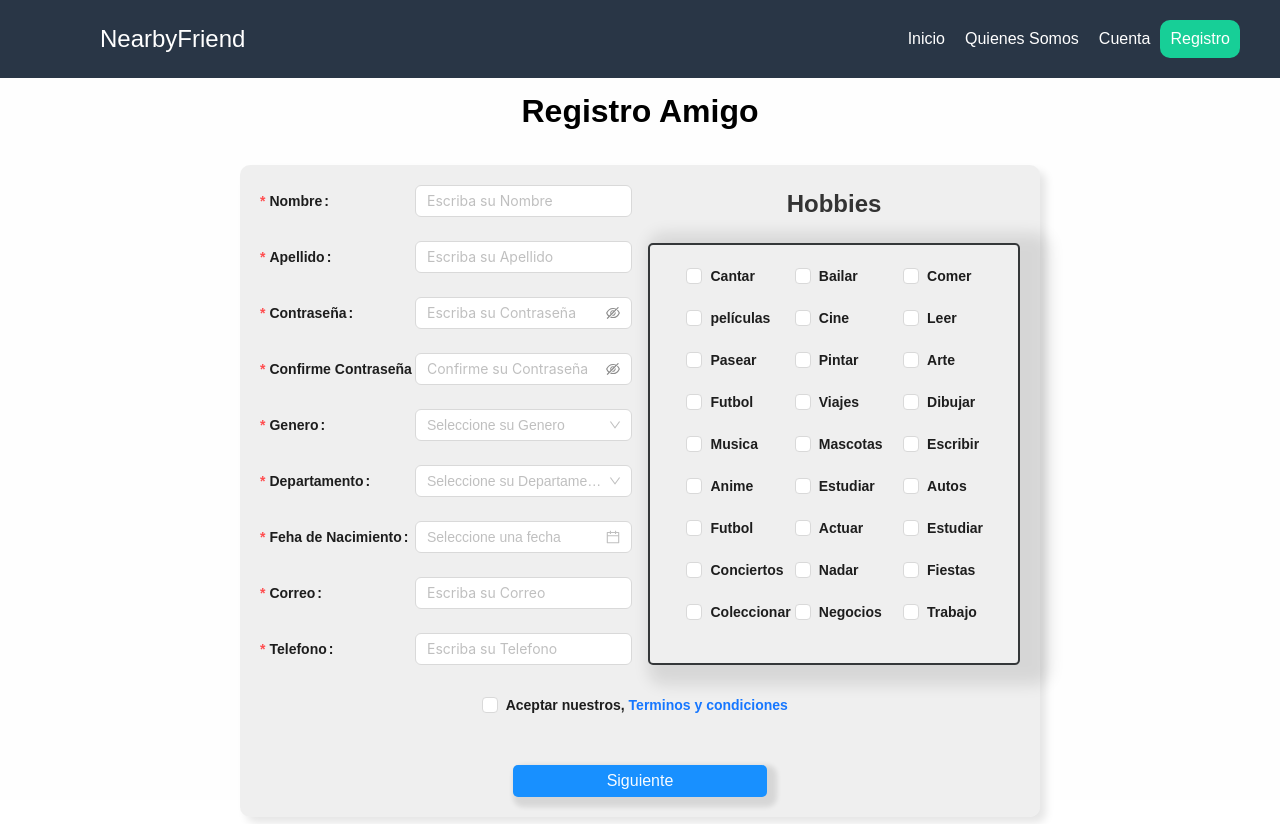
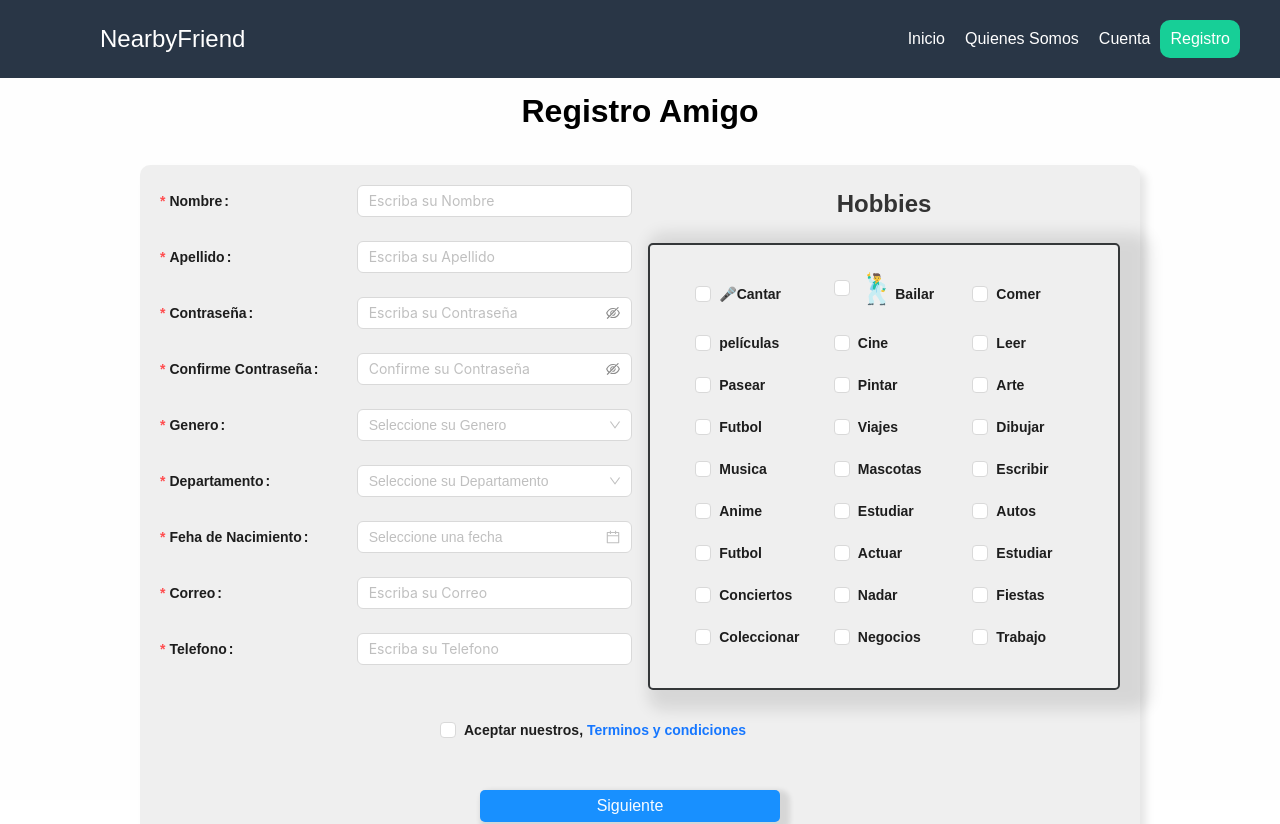
Before and after one commit to rodri012345/nearbyfriend, a React (Vite) app: page /RegistroAmigo in a window 1280 px wide. Shown: the top 824 px of the page. Built offline with nearby package versions, Linux system fonts and the light colour scheme.

Commit message:
se hizo cambios en registro

```diff
--- a/src/components/Enlaces.jsx
+++ b/src/components/Enlaces.jsx
@@ -11,6 +11,7 @@ function Enlaces() {
         <strong >NearbyFriend </strong> permite a los usuarios pagar para que alguien te acompañe al cine, o que haga de guía local cuando estas de viaje en una ciudad o incluso para que vaya contigo a realizar la compra y así te ayude. Según el amigo que se esté buscando, puedes elegir a una persona o a otra. Todo se basa en que los clientes "paguen" por hacer nuevos amigos. Si eres nuevo en la ciudad o incluso es de esos días que te sientes un poco solo, puedes entrar en la web, buscar y "pagar", según lo que pactes, y alquilar un amigo en <strong >NearbyFriend </strong>. Lo ideal es que conoscas nueva gente y hagas amigos . Es fácil, ¿te atreves a probarlo?
 
         </p>
+        <span role="img" aria-label="smiley">👪</span>
     </div>
     <div style={{ display:'flex',justifyContent:'space-around', marginBottom:'50px', marginTop:'20px'}}>
       <img src="https://th.bing.com/th/id/R.2d64f9cef1f8cab04cc3cc06a59b268f?rik=sKs4ZbYt953TUg&riu=http%3a%2f%2fcdn-api.skim.gs%2fimages%2fview%2fid%3a53739cf5d1befda8ea00001d&ehk=Uokc9qbiQeWYqZEOJ5iPCSCAQXhOTjosVfIYxbhwYU4%3d&risl=&pid=ImgRaw&r=0" alt="imagen de amigos"
--- a/src/components/RegistrarAmigo.jsx
+++ b/src/components/RegistrarAmigo.jsx
@@ -1,25 +1,31 @@
-import React from 'react';
+import React from "react";
 import "./Registro.css";
-import { Form, Button, Checkbox, DatePicker, Input, Select, Space, message, Col, Row, Upload, InputNumber } from "antd";
-import { collection, addDoc } from 'firebase/firestore';
-import { db } from '../firebase/firebase-conf';
+import {
+  Form,
+  Button,
+  Checkbox,
+  DatePicker,
+  Input,
+  Select,
+  Space,
+  message,
+  Col,
+  Row,
+  Upload,
+  InputNumber,
+} from "antd";
+import { collection, addDoc } from "firebase/firestore";
+import { db } from "../firebase/firebase-conf";
 
-
-
-
-import { PlusOutlined } from '@ant-design/icons';
+import { PlusOutlined } from "@ant-design/icons";
 
 const { Option } = Select;
 const { TextArea } = Input;
 
-
-
 function RegistrarAmigo() {
-
   const [form] = Form.useForm();
 
   const onFinish = async (values) => {
-
     const dob = values.dob ? values.dob.toDate() : null;
     delete values.dob;
 
@@ -38,25 +44,22 @@ function RegistrarAmigo() {
       departamento: values.departamento,
       telefono: values.telefono,
       agreement: values.agreement,
-            hobbies: values.hobbies || []
+      hobbies: values.hobbies || [],
     };
-        localStorage.setItem('formData', JSON.stringify(values));
+    localStorage.setItem("formData", JSON.stringify(values));
 
-        window.location.href = '/SubirFotosA';
-        console.log({ formData })
+    window.location.href = "/SubirFotosA";
+    console.log({ formData });
   };
 
   function disabledDate(current) {
-
-        const april2006 = new Date('2006-04-19');
+    const april2006 = new Date("2006-04-19");
 
     return current && current > april2006;
   }
 
-
   return (
     <div className="Registro">
-
       <header className="Registro-header">
         <Form
           autoComplete="off"
@@ -79,9 +82,19 @@ function RegistrarAmigo() {
                     message: "Por favor Ingrese su Nombre",
                   },
                   { whitespace: true },
-                                    { min: 3, message: "El nombre debe tener al menos 3 caracteres" },
-                                    { max: 30, message: "El nombre no puede tener más de 30 caracteres" },
-                                    { pattern: /^[a-zA-Z\s]*$/, message: "El nombre solo puede contener letras del alfabeto" },
+                  {
+                    min: 3,
+                    message: "El nombre debe tener al menos 3 caracteres",
+                  },
+                  {
+                    max: 30,
+                    message: "El nombre no puede tener más de 30 caracteres",
+                  },
+                  {
+                    pattern: /^[a-zA-Z\s]*$/,
+                    message:
+                      "El nombre solo puede contener letras del alfabeto",
+                  },
                 ]}
                 hasFeedback
               >
@@ -97,9 +110,19 @@ function RegistrarAmigo() {
                     message: "Por favor Ingrese su Apellido",
                   },
                   { whitespace: true },
-                                    { min: 3, message: "El nombre debe tener al menos 3 caracteres" },
-                                    { max: 30, message: "El nombre no puede tener más de 30 caracteres" },
-                                    { pattern: /^[a-zA-Z\s]*$/, message: "El nombre solo puede contener letras del alfabeto" },
+                  {
+                    min: 3,
+                    message: "El nombre debe tener al menos 3 caracteres",
+                  },
+                  {
+                    max: 30,
+                    message: "El nombre no puede tener más de 30 caracteres",
+                  },
+                  {
+                    pattern: /^[a-zA-Z\s]*$/,
+                    message:
+                      "El nombre solo puede contener letras del alfabeto",
+                  },
                 ]}
                 hasFeedback
               >
@@ -111,7 +134,8 @@ function RegistrarAmigo() {
                 label="Contraseña"
                 rules={[
                   {
-                                            required: true, message: "Por Favor Ingrese su Contraseña"
+                    required: true,
+                    message: "Por Favor Ingrese su Contraseña",
                   },
                   { min: 6, message: "Debe de tener mas de 6 caracteres" },
                   /*{
@@ -122,8 +146,9 @@ function RegistrarAmigo() {
                                         },*/
                   {
                     pattern: /^(?=.*[A-Z])(?=.*\d).+$/,
-                                            message: "La contraseña debe contener al menos una letra mayúscula y un número"
-                                        }
+                    message:
+                      "La contraseña debe contener al menos una letra mayúscula y un número",
+                  },
                 ]}
                 hasFeedback
               >
@@ -136,16 +161,15 @@ function RegistrarAmigo() {
                 dependencies={["contraseña"]}
                 rules={[
                   {
-                                        required: true, message: "Debe confirmar su Contraseña"
+                    required: true,
+                    message: "Debe confirmar su Contraseña",
                   },
                   ({ getFieldValue }) => ({
                     validator(_, value) {
                       if (!value || getFieldValue("contraseña") === value) {
                         return Promise.resolve();
                       }
-                                            return Promise.reject(
-                                                "Las contraseñas no coinciden."
-                                            );
+                      return Promise.reject("Las contraseñas no coinciden.");
                     },
                   }),
                 ]}
@@ -154,14 +178,15 @@ function RegistrarAmigo() {
                 <Input.Password placeholder="Confirme su Contraseña" />
               </Form.Item>
 
-
               <Form.Item
                 name="genero"
                 label="Genero"
-                                rules={[{
+                rules={[
+                  {
                     required: true,
-                                    message: "Por favor Seleccione un Genero"
-                                }]}
+                    message: "Por favor Seleccione un Genero",
+                  },
+                ]}
               >
                 <Select placeholder="Seleccione su Genero">
                   <Select.Option value="masculino">Masculino</Select.Option>
@@ -170,12 +195,15 @@ function RegistrarAmigo() {
                 </Select>
               </Form.Item>
 
-                            <Form.Item name="departamento"
+              <Form.Item
+                name="departamento"
                 label="Departamento"
-                                rules={[{
+                rules={[
+                  {
                     required: true,
-                                    message: "Por favor Seleccione un Departamento"
-                                }]}
+                    message: "Por favor Seleccione un Departamento",
+                  },
+                ]}
               >
                 <Select placeholder="Seleccione su Departamento">
                   <Select.Option value="la paz">La Paz</Select.Option>
@@ -198,7 +226,6 @@ function RegistrarAmigo() {
                     required: true,
                     message: "Por favor Ingrese su fecha de nacimiento",
                   },
-
                 ]}
                 hasFeedback
               >
@@ -219,7 +246,10 @@ function RegistrarAmigo() {
                     required: true,
                     message: "Por favor Ingrese su Correo",
                   },
-                                    { type: "email", message: "Por favor Ingrese un Correo Valido" },
+                  {
+                    type: "email",
+                    message: "Por favor Ingrese un Correo Valido",
+                  },
                   {
                     validator: (_, value) =>
                       value && value.includes(".")
@@ -232,15 +262,13 @@ function RegistrarAmigo() {
                 <Input placeholder="Escriba su Correo" />
               </Form.Item>
 
-
-
               <Form.Item
                 name="telefono"
                 label="Telefono"
                 rules={[
                   {
                     required: true,
-                                        message: 'Por favor Ingrese su Telefono',
+                    message: "Por favor Ingrese su Telefono",
                   },
 
                   {
@@ -249,29 +277,35 @@ function RegistrarAmigo() {
                         return Promise.resolve();
                       }
                       if (!Number.isInteger(value)) {
-                                                return Promise.reject(new Error('Ingrese un número de teléfono válido'));
+                        return Promise.reject(
+                          new Error("Ingrese un número de teléfono válido")
+                        );
                       }
                       if (value < 0) {
-                                                return Promise.reject(new Error('Ingrese un número de teléfono válido'));
+                        return Promise.reject(
+                          new Error("Ingrese un número de teléfono válido")
+                        );
                       }
                       const phoneNumber = value.toString();
                       if (phoneNumber.length < 7 || phoneNumber.length > 10) {
-                                                return Promise.reject(new Error('El número de teléfono debe tener entre 7 y 10 dígitos'));
+                        return Promise.reject(
+                          new Error(
+                            "El número de teléfono debe tener entre 7 y 10 dígitos"
+                          )
+                        );
                       }
                       return Promise.resolve();
                     },
                   },
                 ]}
               >
-                                <InputNumber style={{ width: '100%' }} placeholder='Escriba su Telefono' />
+                <InputNumber
+                  style={{ width: "100%" }}
+                  placeholder="Escriba su Telefono"
+                />
               </Form.Item>
-
-
-
-
             </Col>
             <Col span={12}>
-
               <h2>Hobbies</h2>
               <Form.Item
                 name="hobbies"
@@ -285,39 +319,175 @@ function RegistrarAmigo() {
                   },
                 ]}
               >
-                                <Checkbox.Group style={{ width: '100%' }} >
-                                    <div style={{ textAlign: 'center' }}>
-                                        <Checkbox style={{ width: '33%', marginBottom: '20px' }} value="Cantar">Cantar</Checkbox>
-                                        <Checkbox style={{ width: '33%', marginBottom: '20px' }} value="Bailar">Bailar</Checkbox>
-                                        <Checkbox style={{ width: '33%', marginBottom: '20px' }} value="Comer">Comer</Checkbox>
-                                        <Checkbox style={{ width: '33%', marginBottom: '20px' }} value="Ver películas">películas</Checkbox>
-                                        <Checkbox style={{ width: '33%', marginBottom: '20px' }} value="Cine">Cine</Checkbox>
-                                        <Checkbox style={{ width: '33%', marginBottom: '20px' }} value="Leer">Leer</Checkbox>
-                                        <Checkbox style={{ width: '33%', marginBottom: '20px' }} value="Pasear">Pasear</Checkbox>
-                                        <Checkbox style={{ width: '33%', marginBottom: '20px' }} value="Pintar">Pintar</Checkbox>
-                                        <Checkbox style={{ width: '33%', marginBottom: '20px' }} value="Arte">Arte</Checkbox>
-                                        <Checkbox style={{ width: '33%', marginBottom: '20px' }} value="Futbol">Futbol</Checkbox>
-                                        <Checkbox style={{ width: '33%', marginBottom: '20px' }} value="Viajes">Viajes</Checkbox>
-                                        <Checkbox style={{ width: '33%', marginBottom: '20px' }} value="Dibujar">Dibujar</Checkbox>
-                                        <Checkbox style={{ width: '33%', marginBottom: '20px' }} value="Musica">Musica</Checkbox>
-                                        <Checkbox style={{ width: '33%', marginBottom: '20px' }} value="Mascotas">Mascotas</Checkbox>
-                                        <Checkbox style={{ width: '33%', marginBottom: '20px' }} value="Escribir">Escribir</Checkbox>
-                                        <Checkbox style={{ width: '33%', marginBottom: '20px' }} value="Anime">Anime</Checkbox>
-                                        <Checkbox style={{ width: '33%', marginBottom: '20px' }} value="Estudiar">Estudiar</Checkbox>
-                                        <Checkbox style={{ width: '33%', marginBottom: '20px' }} value="Autos">Autos</Checkbox>
-                                        <Checkbox style={{ width: '33%', marginBottom: '20px' }} value="Futbol">Futbol</Checkbox>
-                                        <Checkbox style={{ width: '33%', marginBottom: '20px' }} value="Actuar">Actuar</Checkbox>
-                                        <Checkbox style={{ width: '33%', marginBottom: '20px' }} value="Estudiar">Estudiar</Checkbox>
-                                        <Checkbox style={{ width: '33%', marginBottom: '20px' }} value="Conciertos">Conciertos</Checkbox>
-                                        <Checkbox style={{ width: '33%', marginBottom: '20px' }} value="Nadar">Nadar</Checkbox>
-                                        <Checkbox style={{ width: '33%', marginBottom: '20px' }} value="Fiestas">Fiestas</Checkbox>
-                                        <Checkbox style={{ width: '33%', marginBottom: '20px' }} value="Coleccionar">Coleccionar</Checkbox>
-                                        <Checkbox style={{ width: '33%', marginBottom: '20px' }} value="Negocios">Negocios</Checkbox>
-                                        <Checkbox style={{ width: '33%', marginBottom: '20px' }} value="Trabajo">Trabajo</Checkbox>
+                <Checkbox.Group style={{ width: "100%" }}>
+                  <div style={{ textAlign: "center" }}>
+                    <Checkbox
+                      style={{ width: "33%", marginBottom: "20px" }}
+                      value="Cantar"
+                    >
+                      <span role="img" aria-label="smiley">🎤</span>
+                      Cantar
+                    </Checkbox>
+                    <Checkbox
+                      style={{ width: "33%", marginBottom: "20px" }}
+                      value="Bailar"
+                    >
+                        <span role="img" aria-label="smiley" style={{fontSize:"30px"}}>🕺</span>
+                        Bailar
+                    </Checkbox>
+                    <Checkbox
+                      style={{ width: "33%", marginBottom: "20px" }}
+                      value="Comer"
+                    >
+                      Comer
+                    </Checkbox>
+                    <Checkbox
+                      style={{ width: "33%", marginBottom: "20px" }}
+                      value="Ver películas"
+                    >
+                      películas
+                    </Checkbox>
+                    <Checkbox
+                      style={{ width: "33%", marginBottom: "20px" }}
+                      value="Cine"
+                    >
+                      Cine
+                    </Checkbox>
+                    <Checkbox
+                      style={{ width: "33%", marginBottom: "20px" }}
+                      value="Leer"
+                    >
+                      Leer
+                    </Checkbox>
+                    <Checkbox
+                      style={{ width: "33%", marginBottom: "20px" }}
+                      value="Pasear"
+                    >
+                      Pasear
+                    </Checkbox>
+                    <Checkbox
+                      style={{ width: "33%", marginBottom: "20px" }}
+                      value="Pintar"
+                    >
+                      Pintar
+                    </Checkbox>
+                    <Checkbox
+                      style={{ width: "33%", marginBottom: "20px" }}
+                      value="Arte"
+                    >
+                      Arte
+                    </Checkbox>
+                    <Checkbox
+                      style={{ width: "33%", marginBottom: "20px" }}
+                      value="Futbol"
+                    >
+                      Futbol
+                    </Checkbox>
+                    <Checkbox
+                      style={{ width: "33%", marginBottom: "20px" }}
+                      value="Viajes"
+                    >
+                      Viajes
+                    </Checkbox>
+                    <Checkbox
+                      style={{ width: "33%", marginBottom: "20px" }}
+                      value="Dibujar"
+                    >
+                      Dibujar
+                    </Checkbox>
+                    <Checkbox
+                      style={{ width: "33%", marginBottom: "20px" }}
+                      value="Musica"
+                    >
+                      Musica
+                    </Checkbox>
+                    <Checkbox
+                      style={{ width: "33%", marginBottom: "20px" }}
+                      value="Mascotas"
+                    >
+                      Mascotas
+                    </Checkbox>
+                    <Checkbox
+                      style={{ width: "33%", marginBottom: "20px" }}
+                      value="Escribir"
+                    >
+                      Escribir
+                    </Checkbox>
+                    <Checkbox
+                      style={{ width: "33%", marginBottom: "20px" }}
+                      value="Anime"
+                    >
+                      Anime
+                    </Checkbox>
+                    <Checkbox
+                        style={{ width: "33%", marginBottom: "20px" }}
+                        value="Estudiar"
+                    >
+                      Estudiar
+                    </Checkbox>
+                    <Checkbox
+                      style={{ width: "33%", marginBottom: "20px" }}
+                      value="Autos"
+                    >
+                      Autos
+                    </Checkbox>
+                    <Checkbox
+                      style={{ width: "33%", marginBottom: "20px" }}
+                      value="Futbol"
+                    >
+                      Futbol
+                    </Checkbox>
+                    <Checkbox
+                      style={{ width: "33%", marginBottom: "20px" }}
+                      value="Actuar"
+                    >
+                      Actuar
+                    </Checkbox>
+                    <Checkbox
+                      style={{ width: "33%", marginBottom: "20px" }}
+                      value="Estudiar"
+                    >
+                      Estudiar
+                    </Checkbox>
+                    <Checkbox
+                      style={{ width: "33%", marginBottom: "20px" }}
+                      value="Conciertos"
+                    >
+                      Conciertos
+                    </Checkbox>
+                    <Checkbox
+                      style={{ width: "33%", marginBottom: "20px" }}
+                      value="Nadar"
+                    >
+                      Nadar
+                    </Checkbox>
+                    <Checkbox
+                      style={{ width: "33%", marginBottom: "20px" }}
+                      value="Fiestas"
+                    >
+                      Fiestas
+                    </Checkbox>
+                    <Checkbox
+                      style={{ width: "33%", marginBottom: "20px" }}
+                      value="Coleccionar"
+                    >
+                      Coleccionar
+                    </Checkbox>
+                    <Checkbox
+                      style={{ width: "33%", marginBottom: "20px" }}
+                      value="Negocios"
+                    >
+                      Negocios
+                    </Checkbox>
+                    <Checkbox
+                      style={{ width: "33%", marginBottom: "20px" }}
+                      value="Trabajo"
+                    >
+                      Trabajo
+                    </Checkbox>
                   </div>
                 </Checkbox.Group>
               </Form.Item>
-
             </Col>
           </Row>
           <Form.Item
@@ -334,14 +504,13 @@ function RegistrarAmigo() {
                       ),
               },
             ]}
-
           >
-                                <Checkbox  >
+            <Checkbox>
               {" "}
               Aceptar nuestros, <a href="#">Terminos y condiciones</a>
             </Checkbox>
           </Form.Item>
-                    <Form.Item wrapperCol={{ offset: 8, span: 8 }} >
+          <Form.Item wrapperCol={{ offset: 8, span: 8 }}>
             <Button block type="primary" htmlType="submit">
               Siguiente
             </Button>
--- a/src/components/Registro.css
+++ b/src/components/Registro.css
@@ -9,7 +9,7 @@
 }
 
 .Registro .Registro-header {
-  max-width: 800px;
+  max-width: 1000px;
   margin: 0 auto;
   padding: 20px 20px 0px;
   background-color: #d1d1d157;
--- a/src/components/pages/Home.jsx
+++ b/src/components/pages/Home.jsx
@@ -29,7 +29,10 @@ export const Home = () => {
         <BarraBusqueda/>
         </div>
         <Enlaces/>
-        <h1>Ultimos Amigos Registrados</h1>
+        <h1>
+          Ultimos Amigos Registrados
+        </h1>
+
         <Carrusel />
       </Content>
       <Footer/>
```
Lines whose indentation alone changed are shown as unchanged.
